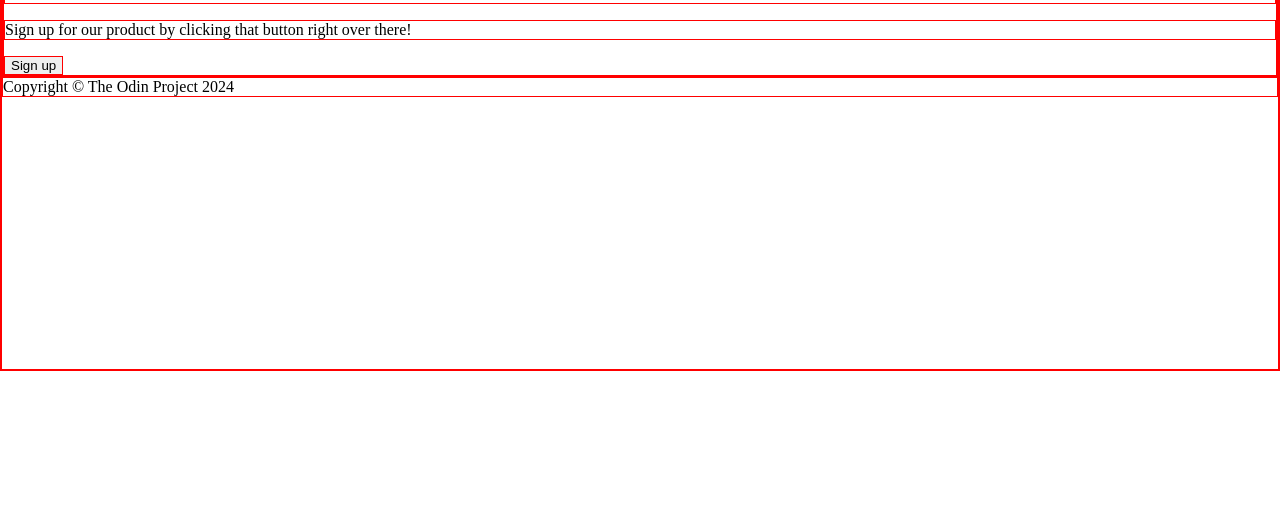
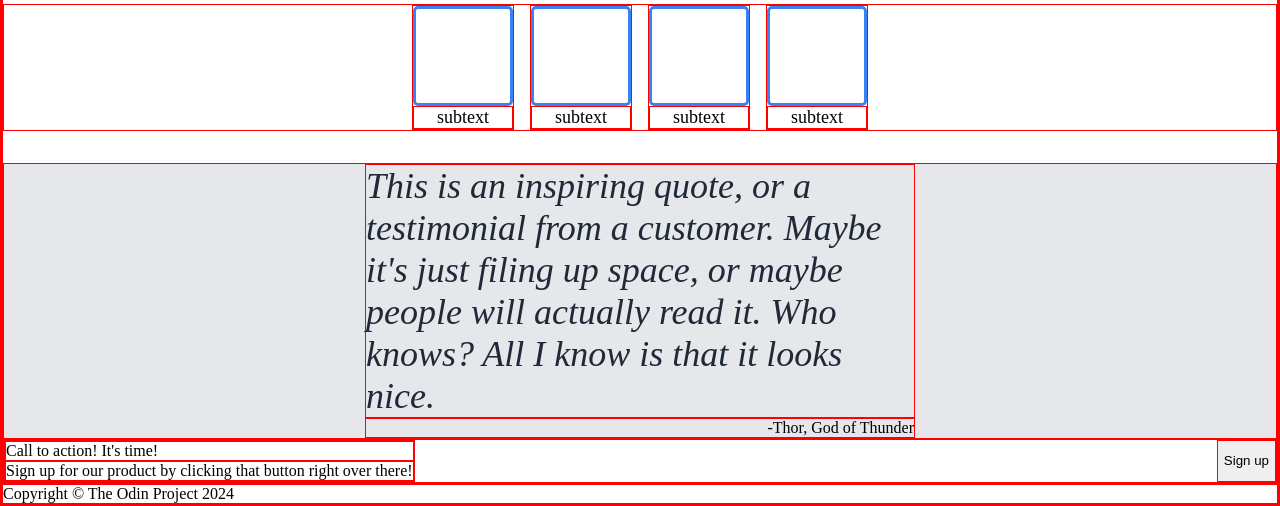
Before and after one commit to Calaxsys/Odin-landing-page, a plain HTML site: page index.html in a window 1280 px wide. Shown: the part 431-937 px from the top of the page. Before the commit the page ends 802 px from the top, so only its background shows below. Drawn offline with Linux system fonts and the light colour scheme.

Commit message:
Saving changes for the evening, will return tomorrow morning.

```diff
--- a/index.html
+++ b/index.html
@@ -30,19 +30,34 @@
         </div>
     </header>
     <main>
+        <div class="random-txt">Some random information.</div>
         <div class="info-container">
-            <div class="card"></div>
-            <div class="card"></div>
-            <div class="card"></div>
-            <div class="card"></div>
+            <div class="info-card">
+                <div class="card"></div>
+                <div class="subtext">subtext</div>
+            </div>
+            <div class="info-card">
+                <div class="card"></div>
+                <div class="subtext">subtext</div>
+            </div>
+            <div class="info-card">
+                <div class="card"></div>
+                <div class="subtext">subtext</div>
+            </div>
+            <div class="info-card">
+                <div class="card"></div>
+                <div class="subtext">subtext</div>
+            </div>
         </div>
         <div class="quote-container">
-            <p class="quote-txt">This is an inspiring quote, or a testimonial from a customer. Maybe it's just filing up space, or maybe people will actually read it. Who knows? All I know is that it looks nice.</p>
-            <p class="quote-author">-Thor, God of Thunder</p>
+            <div class="quote-txt">This is an inspiring quote, or a testimonial from a customer. Maybe it's just filing up space, or maybe people will actually read it. Who knows? All I know is that it looks nice.</div>
+            <div class="quote-author">-Thor, God of Thunder</div>
         </div>
         <div class="cta-container">
-            <p class="cta-main">Call to action! It's time!</p>
-            <p class="cta-sub">Sign up for our product by clicking that button right over there!</p>
+            <div class="cta-left">
+                <div class="cta-main">Call to action! It's time!</div>
+                <div class="cta-sub">Sign up for our product by clicking that button right over there!</div>
+            </div>
             <button class="cta-btn">Sign up</button>
         </div>
     </main>
--- a/style.css
+++ b/style.css
@@ -19,6 +19,7 @@ body {
 .header-top {
     display: flex;
     justify-content: space-between;
+    margin-bottom: 32px;
 }
 
 .header-hero {
@@ -52,8 +53,12 @@ body {
     padding: 8px 16px;
 }
 
+.img {
+    display: flex;
+}
+
 img {
-    width: 300px;
+    width: 350px;
 }
 
 .logo {
@@ -70,3 +75,63 @@ ul {
     color: #E5E7EB;
     font-size: 18px;
 }
+
+.card {
+    border: 3px solid #3882F6;
+    border-radius: 5px;
+    width: 100px;
+    height: 100px;
+}
+
+.random-txt {
+    display: flex;
+    align-items: center;
+    justify-content: center;
+    font-size: 32px;
+    font-weight: bolder;
+    color: #1F2937;
+    margin-top: 32px;
+    margin-bottom: 18px;
+}
+
+.info-container {
+    display: flex;
+    align-items: center;
+    justify-content: center;
+    gap: 16px;
+    margin-bottom: 32px;
+}
+
+.subtext {
+    display: flex;
+    justify-content: center;
+    font-size: 18px;
+}
+
+.quote-container {
+    display: flex;
+    flex-direction: column;
+    justify-content: center;
+    background-color: #E5E7EB;
+}
+
+.quote-txt {
+    width: 550px;
+    justify-content: center;
+    align-self: center;
+    font-size: 36px;
+    font-style: italic;
+    color: #1F2937;
+    font-weight: lighter;
+}
+
+.quote-author {
+    width: 550px;
+    align-self: center;
+    text-align: right;
+}
+
+.cta-container {
+    display: flex;
+    justify-content: space-between;
+}
```
